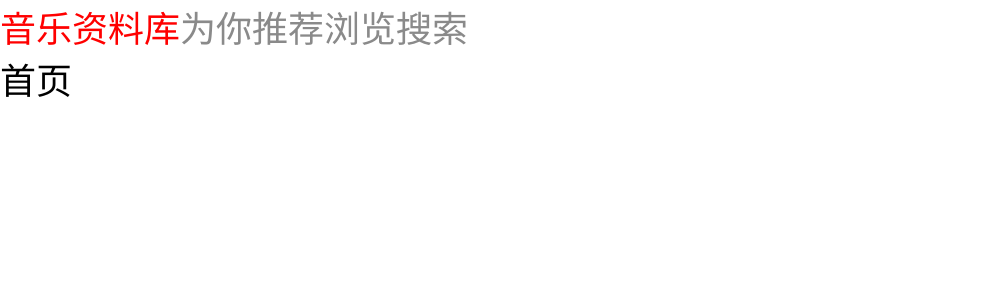
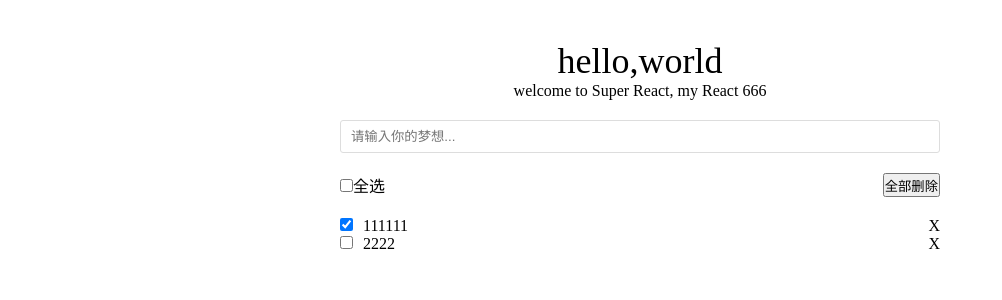
Before and after one commit to yanghuanrong/react, a React app: page / in a window 1280 px wide. Shown: the top 300 px of the page, without its empty margins (0-1002 px from the left). Built offline with nearby package versions, Linux system fonts and the light colour scheme.

Commit message:
todolist

```diff
--- a/src/assets/style/style.less
+++ b/src/assets/style/style.less
@@ -1,6 +1,28 @@
-@import "./init.less";
-@import "./font.less";
-
-@r:50rem;
+*{ margin: 0; padding: 0}
 
 .active{ color: #F00}
+.wrap{ width: 600px; margin-right: auto; margin-left: auto;}
+
+
+.logo-wrap{
+  text-align: center; padding-top: 40px; padding-bottom: 20px;
+  .logo{
+    font-size: 36px;
+  }
+}
+
+.input{
+  width: 100%; padding: 8px 10px; border: 1px solid #ddd; border-radius: 3px; box-sizing: border-box;
+}
+
+.handle{ display: flex; justify-content: space-between; padding:20px 0;}
+
+.list,li{ list-style: none;}
+.list{
+  li{
+    position: relative;
+    input[type=text]{ display: none;}
+    span{ margin-left: 10px;}
+    .close{ position: absolute; right: 0; top:0; cursor: pointer}
+  }
+}
--- a/src/index.js
+++ b/src/index.js
@@ -1,10 +1,86 @@
-import React from 'react';
+import React, { Component } from 'react';
 import ReactDOM from 'react-dom';
 import './assets/style/style.less';
-import './assets/js/rem.js';
-import App from './App';
+// import './assets/js/rem.js';
+// import App from './App';
 
 import registerServiceWorker from './registerServiceWorker';
 
-ReactDOM.render(<App />, document.getElementById('root'));
+
+
+const data = [{
+    checked:true,
+    title:"111111",
+},{
+    checked:false,
+    title:"2222",
+}]
+
+class Logo extends Component{
+    render(){
+        return (
+            <div className="logo-wrap">
+                <div className="logo">hello,world</div>
+                <p className="description">welcome to Super React, my React 666</p>
+            </div>
+        )
+    }
+}
+
+class Handle extends Component{
+    render(){
+        return (
+            <div className="handle">
+                <label>
+                    <input type="checkbox"/>
+                    全选
+                </label>
+                <button>全部删除</button>
+            </div>
+        )
+    }
+}
+
+class Item extends Component{
+    render(){
+        return (
+            <li>
+                <input type="checkbox" checked={this.props.checked}/>
+                <span>{this.props.title}</span>
+                <input type="text"/>
+                <div className="close">X</div>
+            </li>
+        )
+    }
+}
+
+class Body extends Component{
+    render(){
+        let data = this.props.data.map( (el,i) => <Item key={i} {...el}/>);
+
+        return (
+            <div>
+                <input type="text" className="input" placeholder="请输入你的梦想..."/>
+                <Handle/>
+                <ul className="list">
+                    {data}
+                </ul>
+            </div>
+        )
+    }
+}
+
+class App extends Component{
+    render(){
+        return (
+            <div className="wrap">
+                <Logo/>
+                <Body data={data}/>
+            </div>
+        )
+    }
+}
+
+ReactDOM.render(<App/>,document.getElementById('root'));
+
 registerServiceWorker();
```
Also changed, not shown: 1 other file (tests, documents, lock files or other folders).
